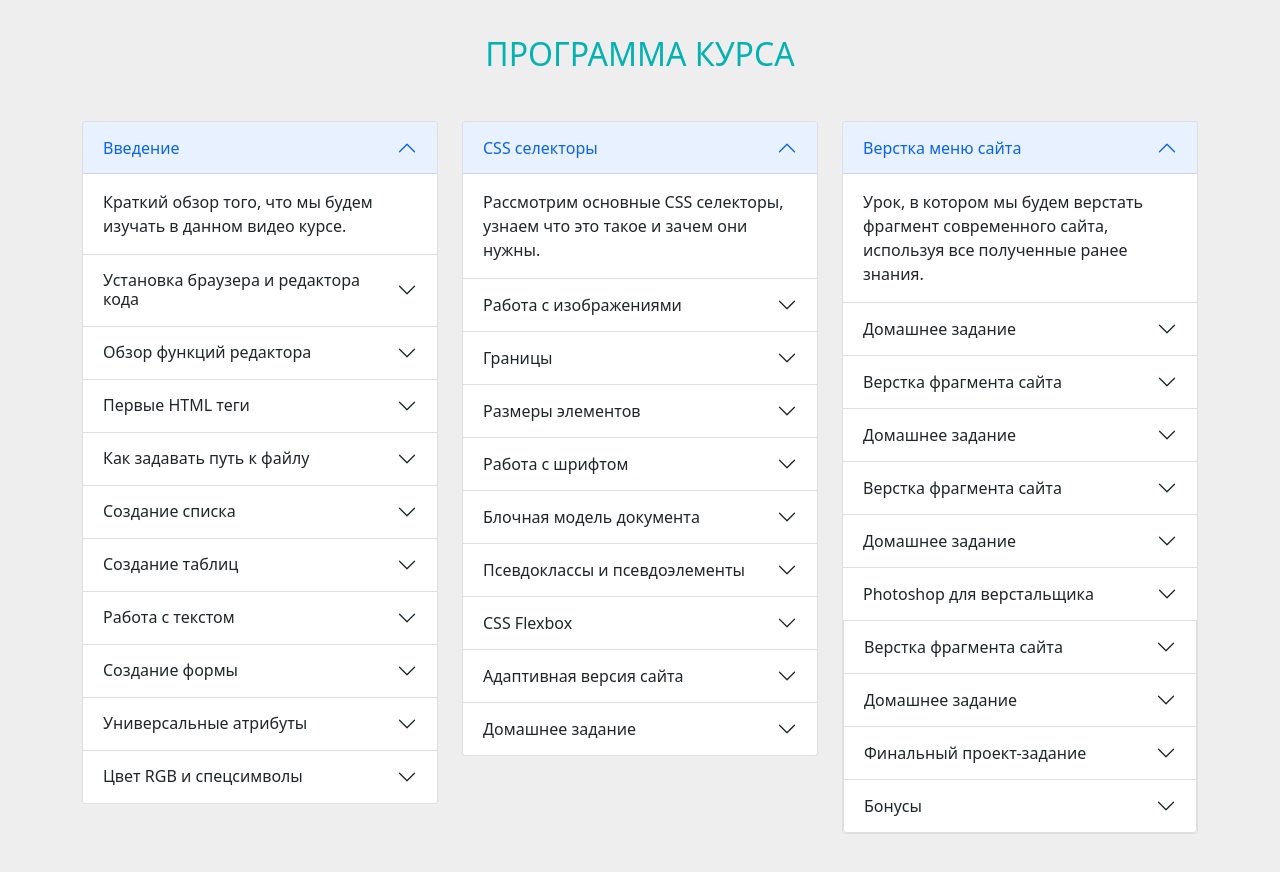
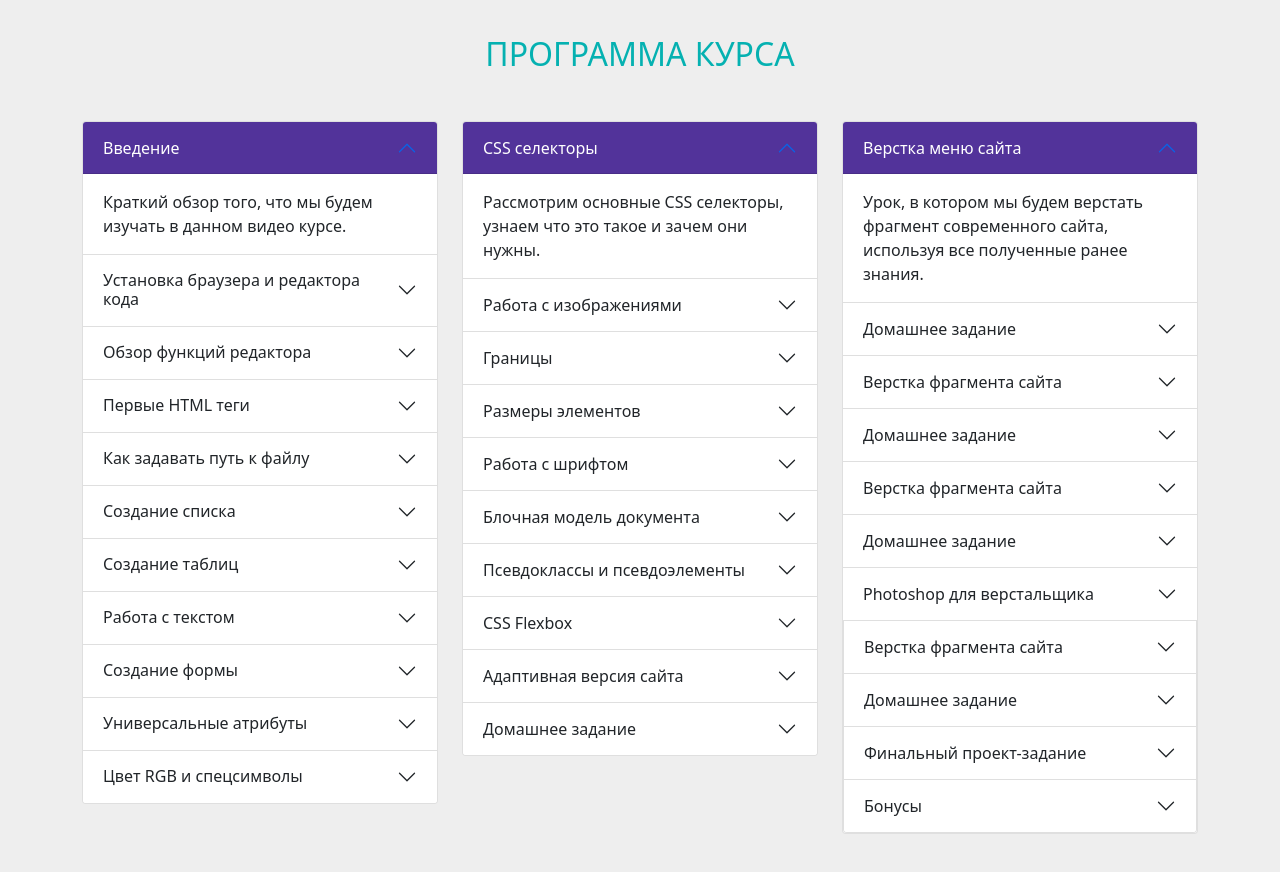
Before and after one commit to DEDLEGENDA/site_coursee, a plain HTML site: page index.html in a window 1280 px wide. Shown: the part 1920-2792 px from the top of the page. Drawn offline with Linux system fonts and the light colour scheme.

Commit message:
color accordion

```diff
--- a/css/style.css
+++ b/css/style.css
@@ -116,3 +116,7 @@ header, footer {
 .course-plane{
     background-color: #eee;
 }
+.accordion-button:not(.collapsed) {
+    color: var(--bs-white);
+    background-color: var(--color2);
+}
```
